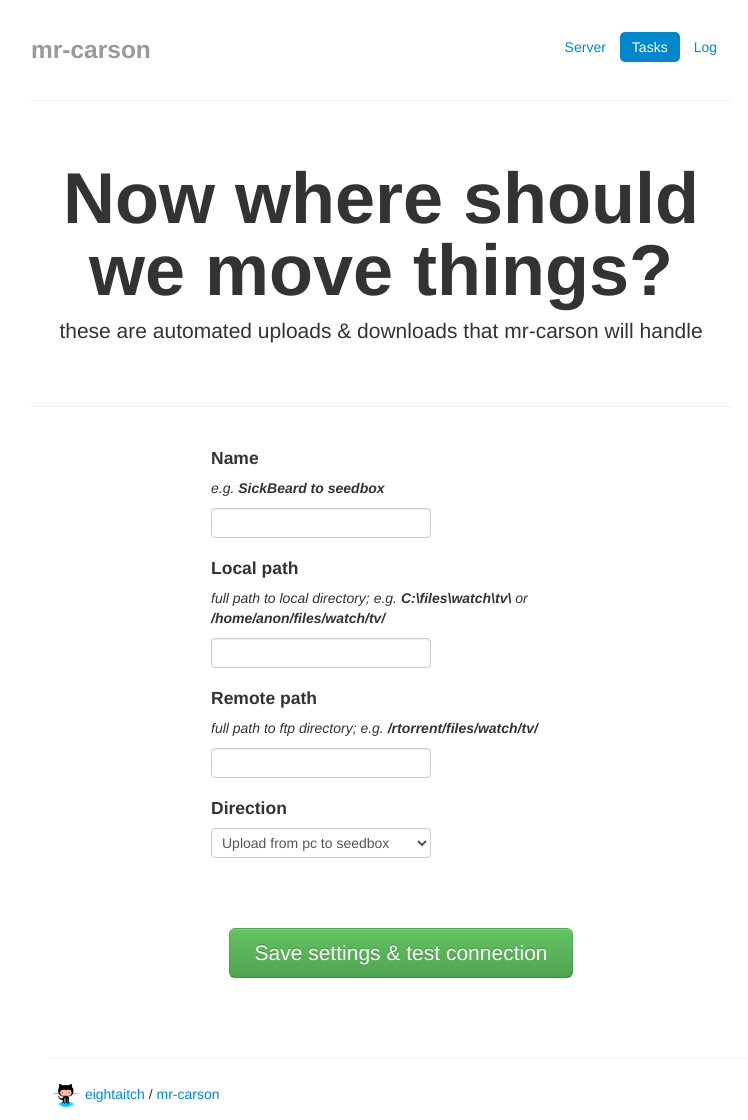
After one commit to eightaitch/mr-carson, a Flask app: page /tasks/ in a window 1280 px wide. The commit adds this page. Shown: the whole page, without its empty margins (259-1007 px from the left). Run offline with Flask 2, Linux system fonts and the light colour scheme.

Commit message:
tasks form and template

```diff
--- a/app.py
+++ b/app.py
@@ -77,5 +77,17 @@ def edit_server():
         flash_success('connection established')
     return redirect(url_for('server'))
 
+@app.route('/tasks/')
+def tasks():
+    return render_template('tasks.html', server=None)
+
+@app.route('/add_task/')
+def add_task():
+    return render_template('tasks.html', server=None)
+
+@app.route('/log/')
+def log():
+    return 'log'
+
 if __name__ == '__main__':
     app.run()
--- a/sqlite/schema.sql
+++ b/sqlite/schema.sql
@@ -6,3 +6,13 @@ create table server (
   username string not null,
   password string not null
 );
+
+drop table if exists tasks;
+create table tasks (
+  id integer primary key autoincrement,
+  name string not null,
+  local string not null,
+  remote string not null,
+  up bool not null
+);
+create index up_index on tasks (up);
--- a/templates/layout.html
+++ b/templates/layout.html
@@ -60,11 +60,12 @@
         </div>
         {% endif %}
         {% endwith %}
-        {% block body %}{% endblock %}
+        {% block body %}
+        {% endblock %}
 
+
+      <div class="footer span9">
      <hr>
-
-      <div class="footer">
         <p>
             <img src="{{ url_for('static', filename='img/octocat.png') }}" width="30px" />
             <a href="https://github.com/eightaitch">
--- a/templates/server.html
+++ b/templates/server.html
@@ -3,9 +3,9 @@
 
       <div class="masthead">
         <ul class="nav nav-pills pull-right">
-          <li class="active"><a href="#">Server</a></li>
-          <li><a href="#">Tasks</a></li>
-          <li><a href="#">Log</a></li>
+          <li class="active"><a href="{{ url_for('server') }}">Server</a></li>
+          <li><a href="{{ url_for('tasks') }}">Tasks</a></li>
+          <li><a href="{{ url_for('log') }}">Log</a></li>
         </ul>
         <h3 class="muted">mr-carson</h3>
       </div>
--- /dev/null
+++ b/templates/tasks.html
@@ -0,0 +1,49 @@
+{% extends "layout.html" %}
+{% block body %}
+
+      <div class="masthead">
+        <ul class="nav nav-pills pull-right">
+          <li><a href="{{ url_for('server') }}">Server</a></li>
+          <li class="active"><a href="{{ url_for('tasks') }}">Tasks</a></li>
+          <li><a href="{{ url_for('log') }}">Log</a></li>
+        </ul>
+        <h3 class="muted">mr-carson</h3>
+      </div>
+
+      <hr>
+
+      <div class="jumbotron">
+        <h1>Now where should we move things?</h1>
+        <p class="lead">these are automated uploads & downloads that mr-carson will handle</p>
+      </div>
+
+      <hr>
+
+    <form action="{{ url_for('add_task') }}" method=post class=add-entry>
+        <div class="span5 offset2">
+              <h4>Name</h4>
+              <p><em>e.g. <b>SickBeard to seedbox</b></em></p>
+              <input type="text" name="name" value="{{ server.host }}" />
+
+              <h4>Local path</h4>
+              <p><em>full path to local directory; e.g. <b>C:\files\watch\tv\</b> or <b>/home/anon/files/watch/tv/</b></em></p>
+              <input type="text" name="localpath" value="{{ server.username }}" />
+
+              <h4>Remote path</h4>
+              <p><em>full path to ftp directory; e.g. <b>/rtorrent/files/watch/tv/</b></em>
+              </p>
+              <input type="text" name="remotepath" value="{{ server.port }}" />
+
+              <h4>Direction</h4>
+              <p></p>
+              <select>
+                <option value="1">Upload from pc to seedbox</option>
+                <option value="0">Download from seedbox to pc</option>
+              </select>
+           <div class="jumbotron">
+                <input type="submit" value="Save settings & test connection" class="btn btn-large btn-success">
+           </div>
+
+       </div>
+    </form>
+     {% endblock %}
```
